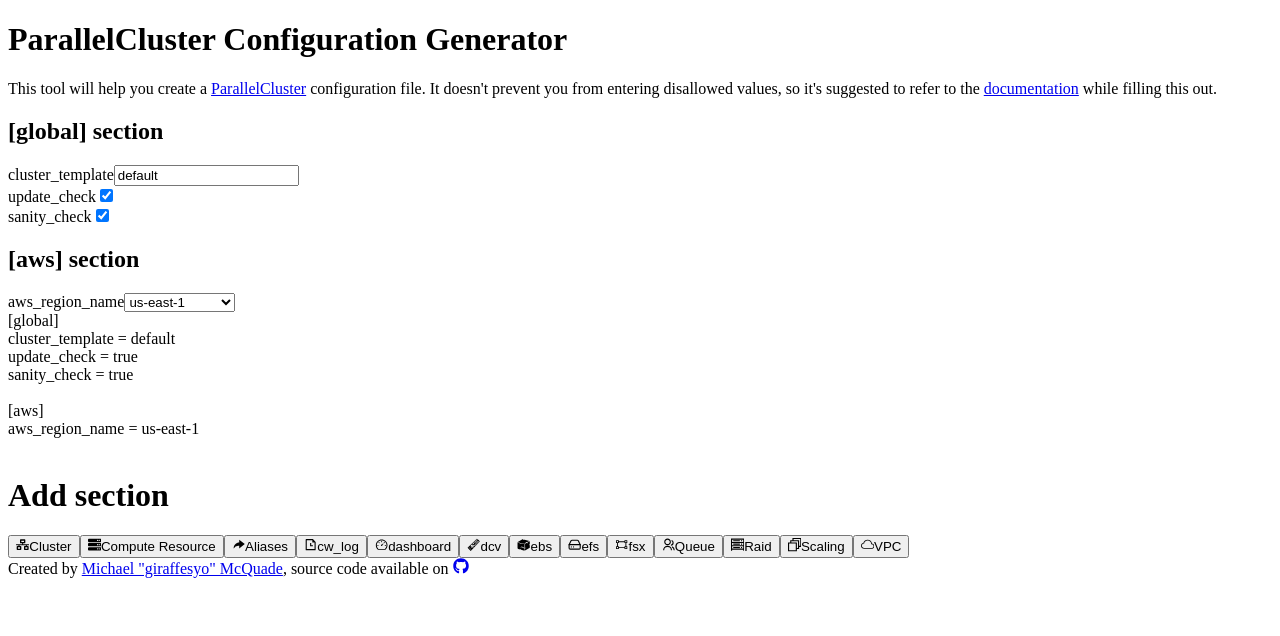
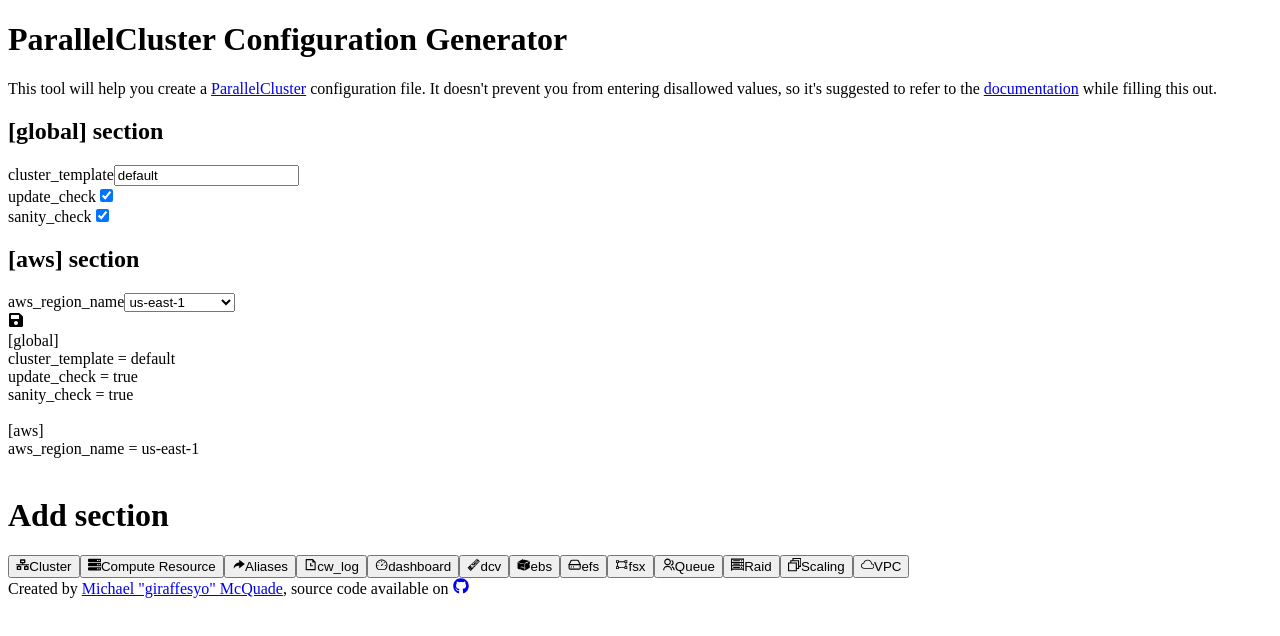
Before and after one commit to giraffesyo/aws-pc-config-generator, a Next.js app: page / in a window 1280 px wide. Shown: the top 636 px of the page. Built offline with nearby package versions, Linux system fonts and the light colour scheme.

Commit message:
Add save button - Can save output to file

```diff
--- a/components/Output.tsx
+++ b/components/Output.tsx
@@ -1,3 +1,5 @@
+import { useRef } from 'react'
+import { FaSave } from 'react-icons/fa'
 import type { ISection, ISectionState } from '../pages'
 
 interface IOutputComponentProps {
@@ -39,8 +41,40 @@
   //     sections.required.aws,
   //     sections.required.cluster,
   //   ]
+  const OutputDiv = useRef(null)
+
+  const handleSave = () => {
+    const text = (OutputDiv.current as unknown as HTMLDivElement).innerText
+    const filename = 'parallelcluster.ini'
+    const file = new Blob([text], { type: 'text' })
+    if (window.navigator.msSaveOrOpenBlob)
+      // IE10+
+      window.navigator.msSaveOrOpenBlob(file, filename)
+    else {
+      // Others
+      let a = document.createElement('a'),
+        url = URL.createObjectURL(file)
+      a.href = url
+      a.download = filename
+      document.body.appendChild(a)
+      a.click()
+      setTimeout(function () {
+        document.body.removeChild(a)
+        window.URL.revokeObjectURL(url)
+      }, 0)
+    }
+  }
   return (
-    <div className='bg-gray-400 font-mono fixed w-1/4 overflow-y-scroll h-3/4'>
+    <div
+      ref={OutputDiv}
+      className=' bg-gray-400 font-mono fixed w-1/4 overflow-y-scroll h-3/4'
+    >
+      <div
+        onClick={handleSave}
+        className='absolute text-blue-900 text-4xl top-0 right-0 mr-1 mt-1'
+      >
+        <FaSave className='hover:opacity-80 cursor-pointer'></FaSave>
+      </div>
       {sections.map((section, index) => (
         <div key={`section-${section.section_name}`}>
           <div className='lowercase'>{determineSectionName(section)}</div>
```
